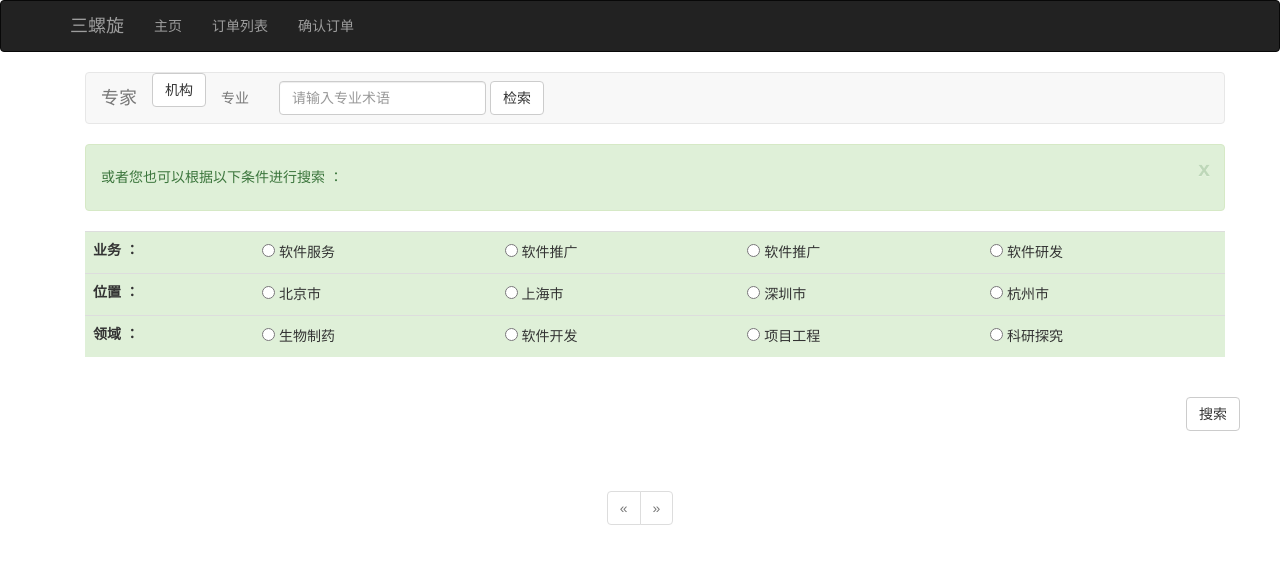
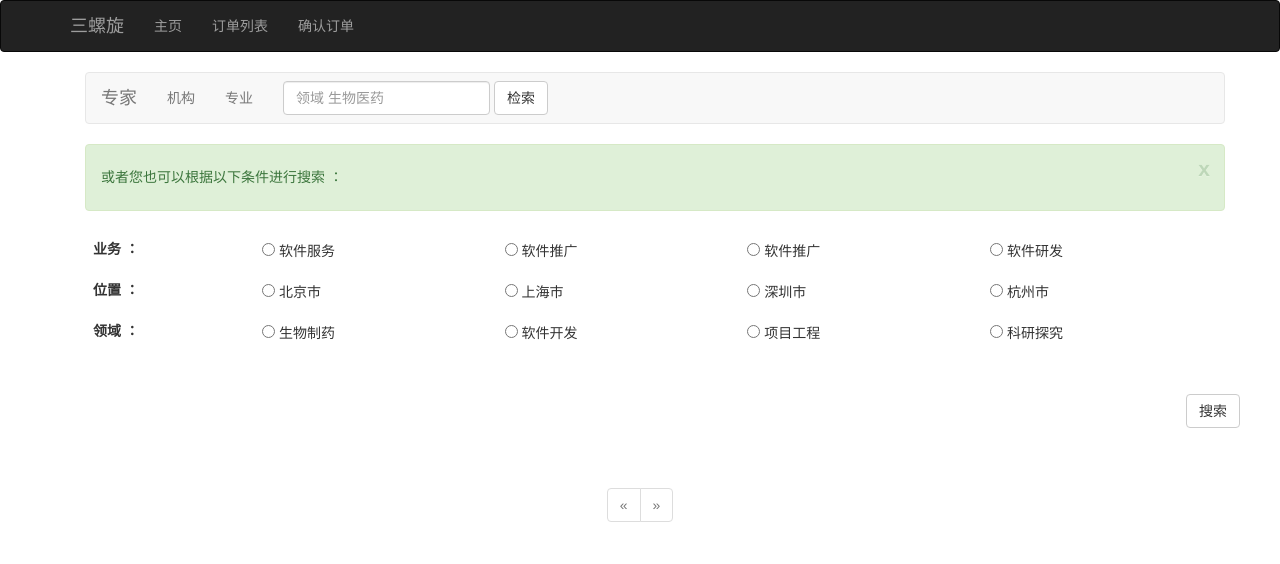
Before and after one commit to xuxian94/flaskapp, a Flask app: page /1/1 in a window 1280 px wide. Shown: the top 564 px of the page. Run offline with Flask 2, Linux system fonts and the light colour scheme; the visitor is signed in with stand-in values (Sample User, id 1); data that the repository does not hold is empty; some libraries are stand-ins or nearby versions.

Commit message:
修改专家信息页面

```diff
--- a/flaskapp/order/models.py
+++ b/flaskapp/order/models.py
@@ -125,7 +125,7 @@ def select_box():
     :return: 按照搜索内容的关键词进行搜索的相关专家或者学校（机构）陈列页面
     """
     info_text = request.values.get("condition")
-    print info_text
+    # print info_text
     info = Sheet_Form.query.filter(Sheet_Form.company.like('%' +info_text +'%')).paginate(per_page=6, error_out=False)
     return info
 
--- a/flaskapp/order/views.py
+++ b/flaskapp/order/views.py
@@ -12,7 +12,7 @@ Avator = Avator()
 
 
 # login_manager = LoginManager()
-# login_manager.login_view = 'login'  # 未登录用户重定向到login
+# login_manager.login_view = 'index'  # 未登录用户重定向到login
 
 @blueprint.route('/index')
 @login_required
@@ -25,6 +25,7 @@ def blank():
     pagination = Basic_Info_Form.select_info().paginate(page=1, per_page=6, error_out=False)
     return render_template('order/index.html', title='三螺旋', pagination=pagination)
 
+
 @blueprint.route('/searchbox')
 def searchbox():
     """
@@ -33,6 +34,7 @@ def searchbox():
     """
     info_text = select_box()
     return render_template('order/search.html', title='三螺旋', pagination=info_text, con=info_text)
+
 
 @blueprint.route('/insti_search')
 def insti_search():
@@ -55,7 +57,7 @@ def search(page):
         page = 1
     info_address_list, info_address = Basic_Info_Form.select_address_radio(page=page)
     print info_address_list
-    return render_template('order/search.html', title='三螺旋', pagination=info_address_list, con=info_address)
+    return render_template('order/search.html', title='三螺旋', pagination=info_address_list, address=info_address)
 
 
 @blueprint.route('/<int:page>')
--- a/flaskapp/public/views.py
+++ b/flaskapp/public/views.py
@@ -10,6 +10,7 @@ from flaskapp.user.models import User
 from flaskapp.utils import flash_errors
 
 blueprint = Blueprint('public', __name__, static_folder='../static')
+login_manager.login_view = "public.home"
 
 
 @login_manager.user_loader
@@ -25,6 +26,7 @@ def home():
     # Handle logging in
     if request.method == 'POST':
         if form.validate_on_submit():
+
             login_user(form.user)
             flash('You are logged in.', 'success')
             redirect_url = request.args.get('next') or url_for('user.members')
--- a/flaskapp/templates/order/base.html
+++ b/flaskapp/templates/order/base.html
@@ -34,15 +34,17 @@
             <div class="col-md-12 column">
                 <nav class="navbar navbar-default" role="navigation">
                     <div class="navbar-header">
-					 <button type="button" class="navbar-toggle" data-toggle="collapse" data-target="#bs-example-navbar-collapse-1"> <span class="sr-only">Toggle navigation</span><span class="icon-bar"></span><span class="icon-bar"></span><span class="icon-bar"></span></button> <a class="navbar-brand" href="#">专家</a>
+                        <button type="button" class="navbar-toggle" data-toggle="collapse"
+                                data-target="#bs-example-navbar-collapse-1"><span
+                                class="sr-only">Toggle navigation</span><span class="icon-bar"></span><span
+                                class="icon-bar"></span><span class="icon-bar"></span></button>
+                        <a class="navbar-brand">专家</a>
                     </div>
 
                     <div class="collapse navbar-collapse" id="bs-example-navbar-collapse-1">
                         <ul class="nav navbar-nav">
-						<li class="active">
-                            <form id="InstitutionSelect" action="/insti_search">
-                                <input class="btn btn-default" id="submit" name="institution" type="submit" value="机构">
-                            </form>
+                            <li>
+                                <a href="#">机构</a>
                             </li>
                             <li>
                                 <a href="#">专业</a>
@@ -50,7 +52,7 @@
                         </ul>
                         <form class="navbar-form navbar-left" role="search" action="/searchbox">
                             <div class="form-group">
-							<input type="text" class="form-control" name="condition" placeholder="请输入专业术语">
+                                <input type="text" class="form-control" name="condition" placeholder="领域 生物医药">
                             </div>
                             <button type="submit" class="btn btn-default">检索</button>
                         </form>
@@ -63,64 +65,64 @@
             <h5>或者您也可以根据以下条件进行搜索 ：</h5>
         </div>
         <form id="AddressSelect" action="/search/1">
-             <table class="table">
-{#             <div class="row">#}
+            <table class="table ">
+                <div class="row">
                     <tbody>
-             <tr class="success">
-                 <td>
-            <label class="contol-label">业务 ：</label>
+                    <tr>
+                        <td style="border-top: 0px solid #ddd;">
+                            <label class=" contol-label">业务 ：</label>
                         </td>
-                 <td>
+                        <td style="border-top: 0px solid #ddd;">
                             <input type="radio" name="buisiness" value="软件服务"> 软件服务
                         </td>
-                 <td>
+                        <td style="border-top: 0px solid #ddd;">
                             <input type="radio" name="buisiness" value="软件推广"> 软件推广
                         </td>
-                 <td>
+                        <td style="border-top: 0px solid #ddd;">
                             <input type="radio" name="buisiness" value="软件推广"> 软件推广
                         </td>
-                 <td>
+                        <td style="border-top: 0px solid #ddd;">
                             <input type="radio" name="buisiness" value="软件研发"> 软件研发
                         </td>
-{#             </div>#}
+                </div>
                 </tr>
-{#            <div class="row">#}
-             <tr class="success">
-                 <td>
+                <div class="row">
+                    <tr>
+                        <td style="border-top: 0px solid #ddd;">
                             <label class="contol-label">位置 ：</label>
                         </td>
-                 <td>
-            <input type="radio" name="address" value="北京市"> 北京市
+                        <td style="border-top: 0px solid #ddd;">
+                            <input type="radio" name="address" value="北京"> 北京市
                         </td>
-                 <td>
-            <input type="radio" name="address" value="上海市"> 上海市
+                        <td style="border-top: 0px solid #ddd;">
+                            <input type="radio" name="address" value="上海"> 上海市
                         </td>
-                 <td>
-            <input type="radio" name="address" value="深圳市"> 深圳市
+                        <td style="border-top: 0px solid #ddd;">
+                            <input type="radio" name="address" value="深圳"> 深圳市
                         </td>
-                 <td>
-            <input type="radio" name="address" value="杭州市"> 杭州市
+                        <td style="border-top: 0px solid #ddd;">
+                            <input type="radio" name="address" value="杭州"> 杭州市
                         </td>
-{#             </div>#}
+                </div>
                 </tr>
-{#            <div class="row">#}
-             <tr class="success">
-                 <td>
+                <div class="row">
+                    <tr>
+                        <td style="border-top: 0px solid #ddd;">
                             <label class="contol-label">领域 ：</label>
                         </td>
-                 <td>
+                        <td style="border-top: 0px solid #ddd;">
                             <input type="radio" name="domain" value="生物制药"> 生物制药
                         </td>
-                 <td>
+                        <td style="border-top: 0px solid #ddd;">
                             <input type="radio" name="domain" value="软件开发"> 软件开发
                         </td>
-                 <td>
+                        <td style="border-top: 0px solid #ddd;">
                             <input type="radio" name="domian" value="项目工程"> 项目工程
                         </td>
-                 <td>
+                        <td style="border-top: 0px solid #ddd;">
                             <input type="radio" name="domain" value="科研探究"> 科研探究
                         </td>
-{#            </div>#}
+                </div>
                 </tr>
                 </tbody>
             </table>
@@ -141,7 +143,8 @@
             <div class="col-sm-12 panel panel-default">
 
 
-                <div class="col-sm-2" style="text-align:center;width: 160px;height: 150px;margin-top: 10px"><img src="../../static/order/avator/{{ f.ID }}.jpg" width="100%" height="100%"></div>
+                <div class="col-sm-2" style="text-align:center;width: 160px;height: 150px;margin-top: 10px"><img
+                        src="../../static/order/avator/{{ f.ID }}.jpg" width="100%" height="100%"></div>
                 <div class="col-sm-10">
                     <h3><a href="{{ url_for('order.profile',id=f.ID) }}" target="_blank">{{ f.Name }}</a></h3>
 
--- a/flaskapp/templates/order/profile.html
+++ b/flaskapp/templates/order/profile.html
@@ -54,7 +54,7 @@
     ============================ -->
     <div id="header" class="row">
         <div class="col-sm-2">
-            <img class="propic" src="../../static/order/avator/{{ info.ID }}.jpg" alt="" width="100%">
+            <img class="propic" src="../../static/order/avator/{{ info.ID }}.jpg" alt="" class="img-rounded">
         </div>
         <!-- photo end-->
 
@@ -241,7 +241,7 @@
             </div><!--icon end-->
 
             <div class="col-sm-11 col-md-10 ">
-                <h3>荣誉</h3>
+                <h3>团队</h3>
 
                 <div class="award">
                     <p>ACM Fellow（2016）</p>
--- a/flaskapp/templates/public/about.html
+++ b/flaskapp/templates/public/about.html
@@ -1,4 +1,4 @@
- {% extends "layout.html" %} {% block content %}
+w {% extends "layout.html" %} {% block content %}
 <div class="container-about">
     <div class="row">
         <h1>About</h1>
```
Also changed, not shown: flaskapp/templates/order/search.html (+4 -4 lines). Lines whose indentation alone changed are shown as unchanged.
